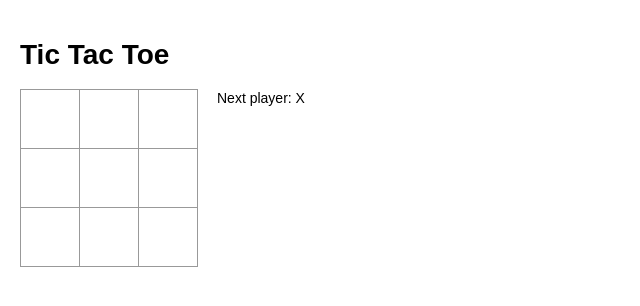
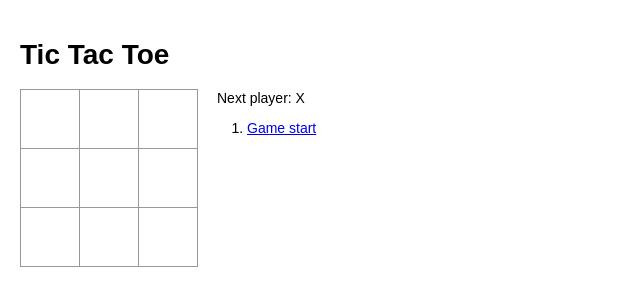
Before and after one commit to ushka/react-tutorial, a React (Create React App) app: page / in a window 1280 px wide. Shown: the top 306 px of the page, without its empty margins (0-640 px from the left). Built offline with nearby package versions, Linux system fonts and the light colour scheme.

Commit message:
add ability to show moves including unique key

```diff
--- a/src/App.js
+++ b/src/App.js
@@ -59,6 +59,18 @@ class Game extends React.Component {
     } else {
       status = 'Next player: ' + (this.state.xIsNext ? 'X' : 'O');
     }
+
+    const moves = history.map((step, move) => {
+      const desc = move ?
+        'Move #' + move :
+        'Game start';
+      return (
+        <li key={move}>
+          <a href="#" onClick={() => this.jumpTo(move)}>{desc}</a>
+        </li>
+      );
+    });
+
     return (
       <div className="game">
         <div className="game-board">
@@ -70,7 +82,7 @@ class Game extends React.Component {
         </div>
         <div className="game-info">
           <div>{status}</div>
-          <ol>{/* TODO */}</ol>
+          <ol>{moves}</ol>
         </div>
       </div>
     );
```
